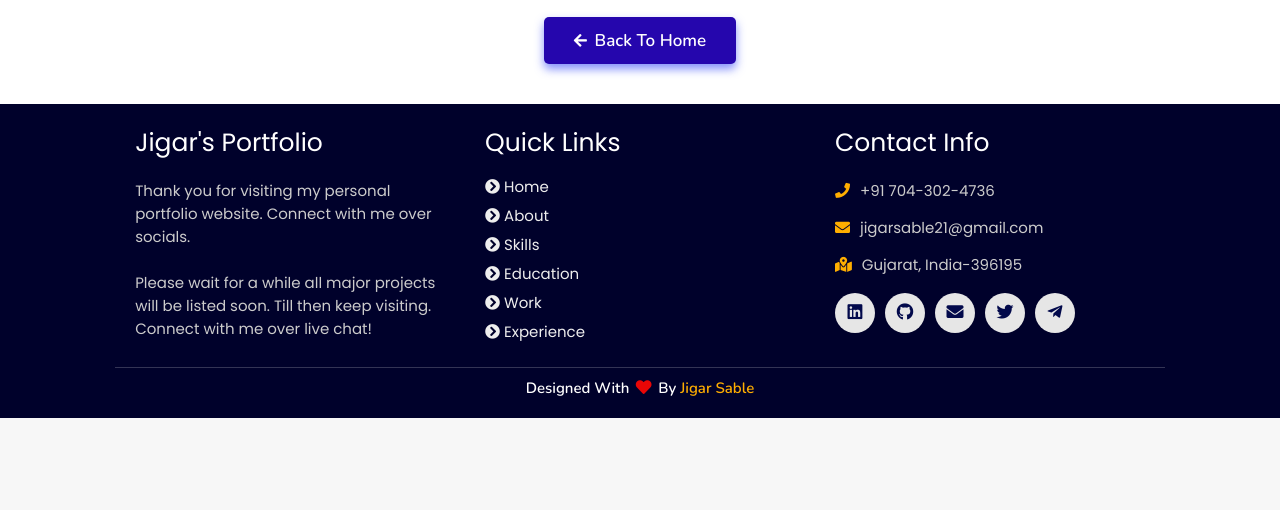
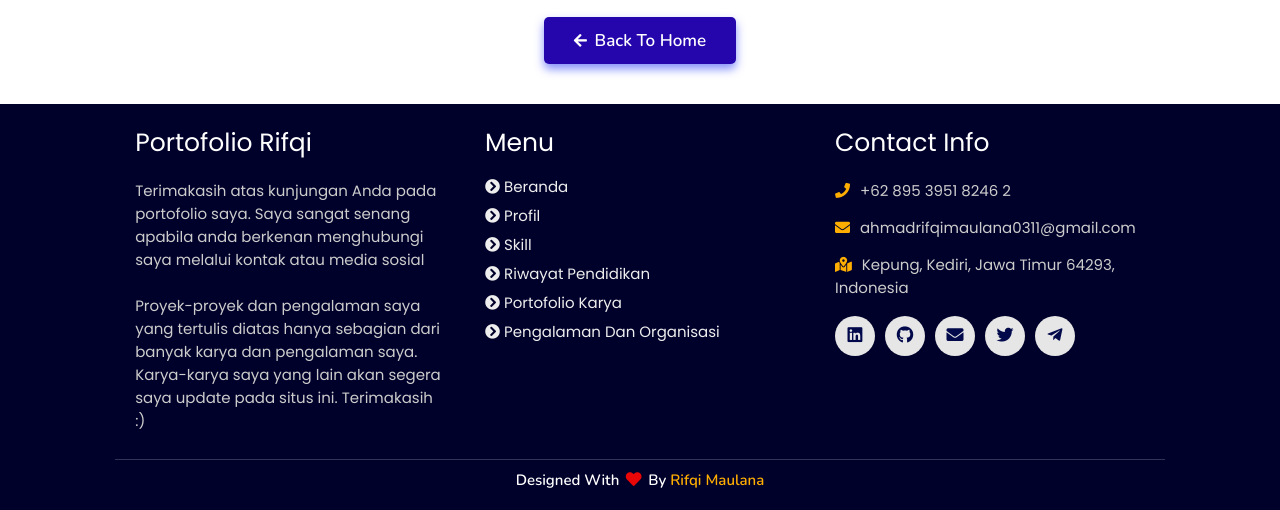
Before and after one commit to bapakpandha/project_portofolio, a plain HTML site: page 404.html in a window 1280 px wide. Shown: the part 586-1096 px from the top of the page. Before the commit the page ends 1004 px from the top, so only its background shows below. Drawn offline with nearby package versions, Linux system fonts and the light colour scheme.

Commit message:
projects-changed

```diff
--- a/404.html
+++ b/404.html
@@ -4,18 +4,18 @@
     <meta charset="UTF-8">
     <meta http-equiv="X-UA-Compatible" content="IE=edge">
     <meta name="viewport" content="width=device-width, initial-scale=1.0">
-    <link rel="stylesheet" href="/assests/css/404.css">
+    <link rel="stylesheet" href="./assests/css/404.css">
     <!-- Font Awesome -->
     <link rel="stylesheet" href="https://cdnjs.cloudflare.com/ajax/libs/font-awesome/5.15.3/css/all.min.css" integrity="sha512-iBBXm8fW90+nuLcSKlbmrPcLa0OT92xO1BIsZ+ywDWZCvqsWgccV3gFoRBv0z+8dLJgyAHIhR35VZc2oM/gI1w==" crossorigin="anonymous" referrerpolicy="no-referrer" />
     <!-- Favicon -->
-    <link id='favicon' rel="shortcut icon" href="/assests/images/favicon.png" type="image/x-png">
+    <link id='favicon' rel="shortcut icon" href="./assests/images/favicon.png" type="image/x-png">
     <title>Got Lost! Page Not Found</title>
 </head>
 <body oncontextmenu="return false">
 
 <!-- navbar starts -->
 <header>
-        <a href="/" class="logo"><i class="fab fa-node-js"></i> Jigar</a>
+        <a href="/" class="logo"><i class="fab fa-node-js"></i> Portofolio</a>
 
         <div id="menu" class="fas fa-bars"></div>
         <nav class="navbar">
@@ -61,37 +61,37 @@
     <div class="box-container">
 
         <div class="box">
-          <h3>Jigar's Portfolio</h3>
-          <p>Thank you for visiting my personal portfolio website. Connect with me over socials. <br/> <br/> Please wait for a while all major projects will be listed soon. Till then keep visiting. Connect with me over live chat!</p>
+            <h3>Portofolio Rifqi</h3>
+            <p>Terimakasih atas kunjungan Anda pada portofolio saya. Saya sangat senang apabila anda berkenan menghubungi saya melalui kontak atau media sosial <br/> <br/> Proyek-proyek dan pengalaman saya yang tertulis diatas hanya sebagian dari banyak karya dan pengalaman saya. Karya-karya saya yang lain akan segera saya update pada situs ini. Terimakasih :)</p>
         </div>
 
         <div class="box">
-          <h3>quick links</h3>
-          <a href="/#home"><i class="fas fa-chevron-circle-right"></i> home</a>
-          <a href="/#about"><i class="fas fa-chevron-circle-right"></i> about</a>
-          <a href="/#skills"><i class="fas fa-chevron-circle-right"></i> skills</a>
-          <a href="/#education"><i class="fas fa-chevron-circle-right"></i> education</a>
-          <a href="/#work"><i class="fas fa-chevron-circle-right"></i> work</a>
-          <a href="/#experience"><i class="fas fa-chevron-circle-right"></i> experience</a>
+            <h3>Menu</h3>
+            <a href="#home"><i class="fas fa-chevron-circle-right"></i> Beranda</a>
+            <a href="#about"><i class="fas fa-chevron-circle-right"></i> Profil</a>
+            <a href="#skills"><i class="fas fa-chevron-circle-right"></i> skill</a>
+            <a href="#education"><i class="fas fa-chevron-circle-right"></i> Riwayat Pendidikan</a>
+            <a href="#work"><i class="fas fa-chevron-circle-right"></i> Portofolio karya</a>
+            <a href="#experience"><i class="fas fa-chevron-circle-right"></i> Pengalaman dan Organisasi</a>
         </div>
 
         <div class="box">
             <h3>contact info</h3>
-          <p> <i class="fas fa-phone"></i>+91 704-302-4736</p>
-          <p> <i class="fas fa-envelope"></i>jigarsable21@gmail.com</p>
-          <p> <i class="fas fa-map-marked-alt"></i>Gujarat, India-396195</p>
+            <p> <i class="fas fa-phone"></i>+62 895 3951 8246 2</p>
+            <p> <i class="fas fa-envelope"></i>ahmadrifqimaulana0311@gmail.com</p>
+            <p> <i class="fas fa-map-marked-alt"></i>Kepung, Kediri, Jawa Timur 64293, Indonesia</p>
             <div class="share">
 
-              <a href="https://www.linkedin.com/in/jigar-sable" class="fab fa-linkedin" target="_blank"></a>
-              <a href="https://github.com/jigar-sable" class="fab fa-github" target="_blank"></a>
-              <a href="mailto:jigarsable21@gmail.com" class="fas fa-envelope" target="_blank"></a>
-              <a href="https://twitter.com/jigar_sab" class="fab fa-twitter" target="_blank"></a>
-              <a href="https://t.me/lifecode5" class="fab fa-telegram-plane" target="_blank"></a>
+                <a href="https://www.linkedin.com/#" class="fab fa-linkedin" target="_blank"></a>
+                <a href="https://github.com/WalkotWuhan" class="fab fa-github" target="_blank"></a>
+                <a href="mailto:ahmadrifqimaulana0311@gmail.com" class="fas fa-envelope" target="_blank"></a>
+                <a href="https://twitter.com/#" class="fab fa-twitter" target="_blank"></a>
+                <a href="https://t.me/walikota_wuhan" class="fab fa-telegram-plane" target="_blank"></a>
             </div>
         </div>
     </div>
 
-  <h1 class="credit">Designed with <i class="fa fa-heart pulse"></i> by <a href="https://www.linkedin.com/in/jigar-sable"> jigar sable</a></h1>
+    <h1 class="credit">Designed with <i class="fa fa-heart pulse"></i> by <a href="https://t.me/walikota_wuhan"> Rifqi Maulana</a></h1>
 
   </section>
   <!-- footer section ends -->
@@ -103,7 +103,7 @@
 
 <!-- ==== ALL MAJOR JAVASCRIPT CDNS ENDS ==== -->
 
-<script src="/assests/js/404.js"></script>
+<script src="./assests/js/404.js"></script>
 
 
 </body>
--- a/projects/projects.json
+++ b/projects/projects.json
@@ -3,7 +3,7 @@
         "id": 1,
         "name": "Portfolio Website",
         "desc": "Website yang berisi Portofolio saya. Website ini saya buat sendiri dengan menggunakan bantuan beberapa javascript untuk mempercantik tampilan.",
-        "image": "../assests/images/projects/portfolio1.PNG",
+        "image": "./assests/images/projects/rifqi-portfolio.PNG",
         "links": {
             "view": "#",
             "code": "#"
@@ -13,7 +13,7 @@
         "id": 2,
         "name": "AIDSPedia",
         "desc": "AIDSPedia is a prototype website that I design and code to follow a National Competition, GEMASTIK 2022.",
-        "image": "../assests/images/projects/rifqi-aidspedia.PNG",
+        "image": "./assests/images/projects/rifqi-aidspedia.PNG",
         "links": {
             "view": "#",
             "code": "#"
```
Lines whose indentation alone changed are shown as unchanged.
